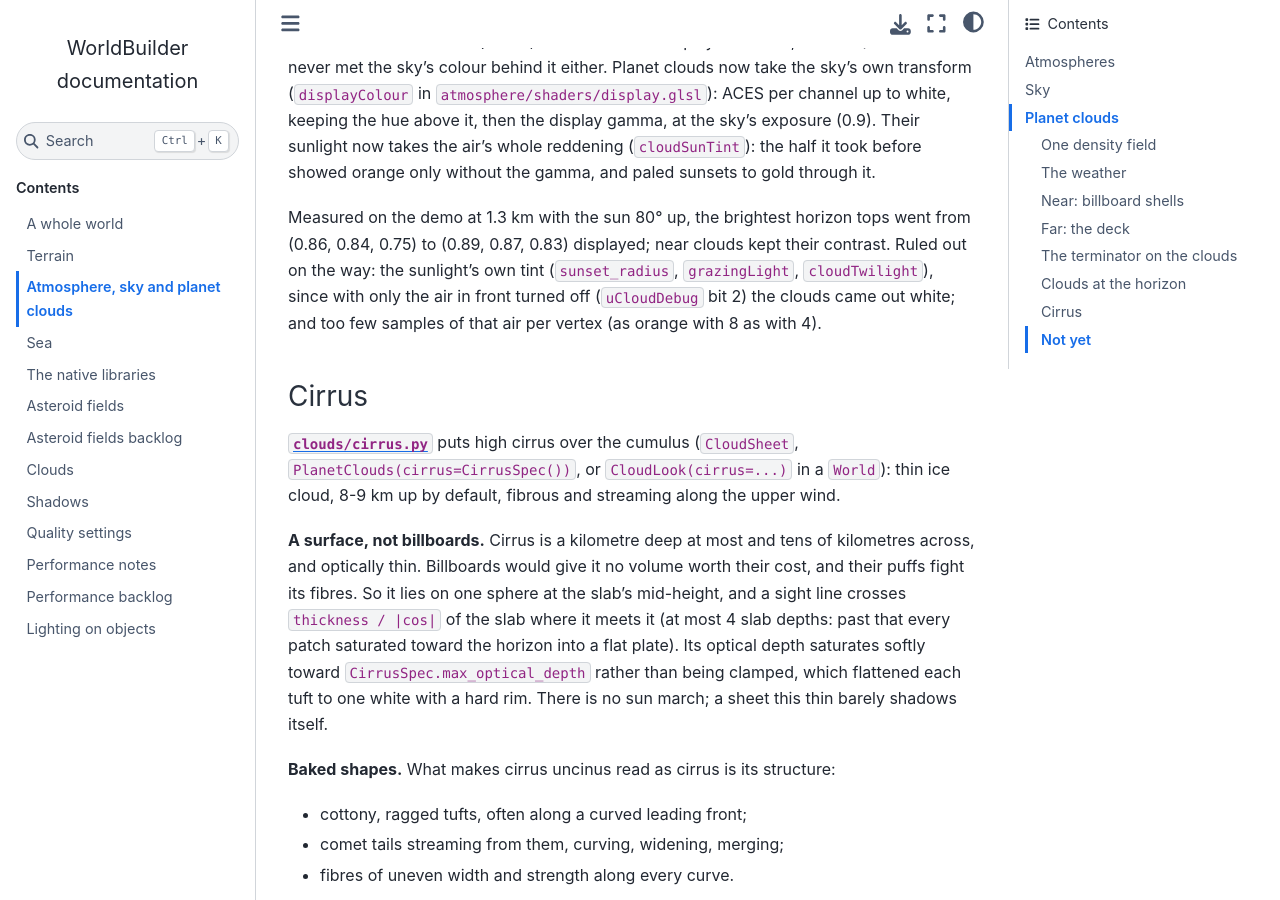
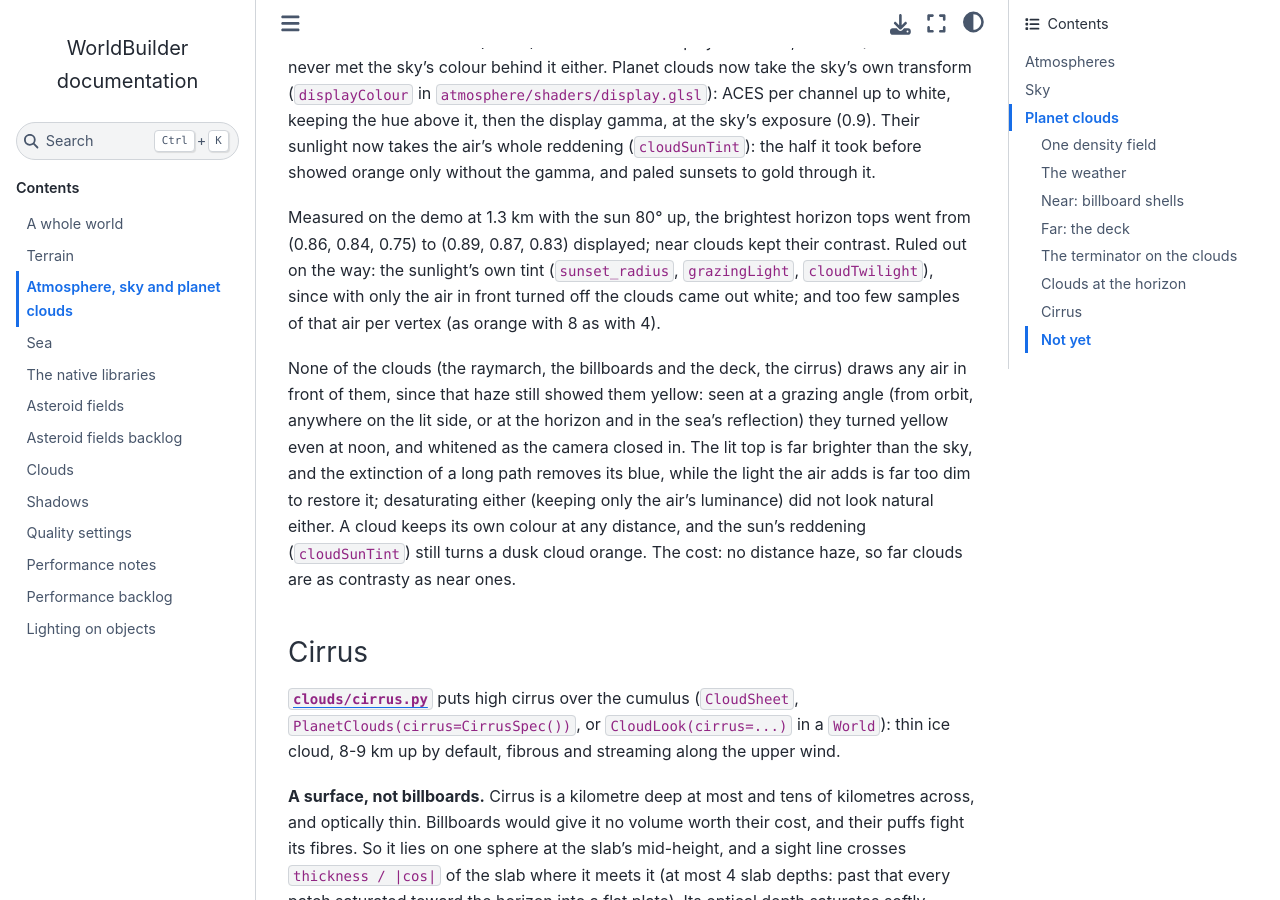
Before and after one commit to JoeDalton/WorldBuilder, a Sphinx documentation site: the page built from docs/source/atmosphere.md, in a window 1280 px wide and 900 px high, scrolled down 10368 px. Built offline with Sphinx 7.4.7 and the Sphinx Book theme 1.1.4, drawn with Linux system fonts in a browser that asks for light colours; pages that are not in the unit, such as notebooks, are missing from menus; some of the changed text lies outside the part shown.

Commit message:
Improved yellow-orange clouds at the horizon at noon and in sea reflections

```diff
--- a/docs/source/atmosphere.md
+++ b/docs/source/atmosphere.md
@@ -414,8 +414,20 @@ Measured on the demo at 1.3 km with the sun 80° up, the brightest horizon
 tops went from (0.86, 0.84, 0.75) to (0.89, 0.87, 0.83) displayed; near
 clouds kept their contrast. Ruled out on the way: the sunlight's own tint
 (`sunset_radius`, `grazingLight`, `cloudTwilight`), since with only the air
-in front turned off (`uCloudDebug` bit 2) the clouds came out white; and too
+in front turned off the clouds came out white; and too
 few samples of that air per vertex (as orange with 8 as with 4).
+
+None of the clouds (the raymarch, the billboards and the deck, the cirrus)
+draws any air in front of them, since that haze still showed them yellow:
+seen at a grazing angle (from orbit, anywhere on the lit side, or at the
+horizon and in the sea's reflection) they turned yellow even at noon, and
+whitened as the camera closed in. The lit top is far brighter than the sky,
+and the extinction of a long path removes its blue, while the light the air
+adds is far too dim to restore it; desaturating either (keeping only the air's
+luminance) did not look natural either. A cloud keeps its own colour at any
+distance, and the sun's reddening (`cloudSunTint`) still turns a dusk cloud
+orange. The cost: no distance haze, so far clouds are as contrasty as near
+ones.
 
 ### Cirrus
 
@@ -562,8 +574,8 @@ translucent things: Panda's transparent bin sorts them all back to front.
 - the sunlight reddened by the air at the cirrus's own height
   (`cloudSunTint`), so it stays lit after the cumulus below has gone into
   the planet's shadow, then twilight (`cloudTwilight`);
-- the air in front of it per vertex (`atmosphereAlong`), and the sky's
-  display transform.
+- the sky's display transform (no air in front of it: see
+  [clouds at the horizon](#clouds-at-the-horizon)).
 
 From inside the slab it fades to nothing near the camera: a veil, not a
 volume to fly through.
```
Also changed, not shown: CHANGELOG.md (+7 -1 lines), docs/source/performance.md (+1 -1 lines), docs/source/performance_backlog.md (+0 -1 lines), 9 other files.
